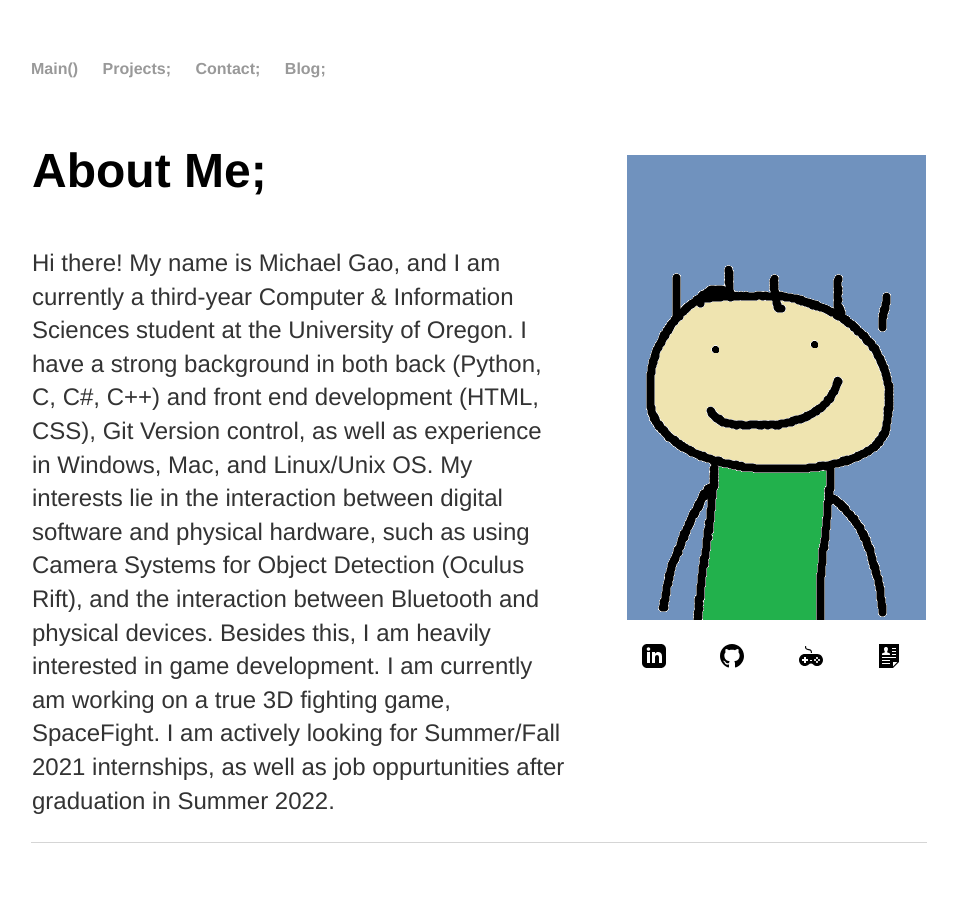
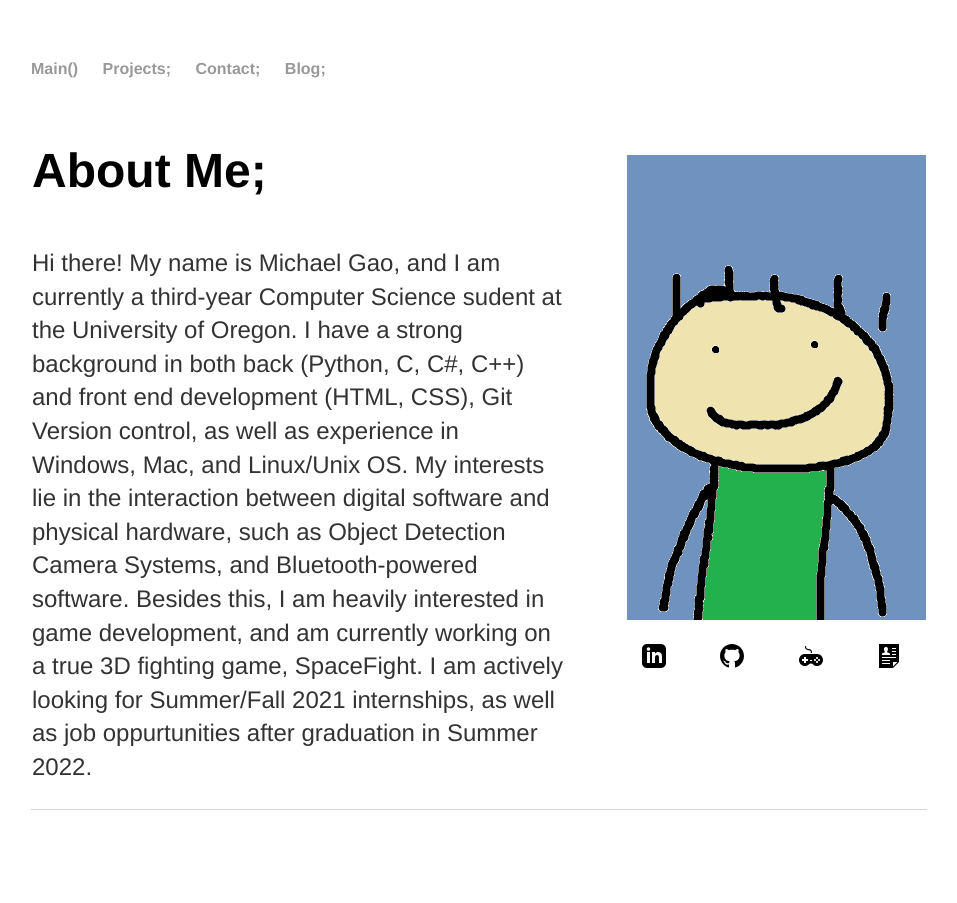
Before and after one commit to michael-c-gao/WebsiteOfMichael, a Jekyll site: the page built from index.html, in a window 1280 px wide. Shown: the whole page, without its empty margins (161-1118 px from the left). Built offline with Jekyll 4.4.1, drawn with Linux system fonts in a browser that asks for light colours.

Commit message:
Update index.html

```diff
--- a/index.html
+++ b/index.html
@@ -23,11 +23,12 @@ title: Michael C. Gao
 <section class="parent">
 	<section class="child">
 		<h1>About Me;</h1>
-	<p>Hi there! My name is Michael Gao, and I am currently a third-year Computer & Information Sciences student at the University of Oregon.
-	I have a strong background in both back (Python, C, C#, C++) and front end development (HTML, CSS), Git Version control, as well as experience in Windows, Mac, and Linux/Unix OS.
-	My interests lie in the interaction between digital software and physical hardware, such as using Camera Systems for Object Detection (Oculus Rift), and the interaction between
-		Bluetooth and physical devices. Besides this, I am heavily interested in game development. I am currently am working on a true 3D fighting game, SpaceFight. I am actively looking for Summer/Fall 2021 internships, as well as job oppurtunities after graduation
-		in Summer 2022. </p>
+	<p>Hi there! My name is Michael Gao, and I am currently a third-year Computer Science sudent at the University of Oregon.
+	I have a strong background in both back (Python, C, C#, C++) and front end development (HTML, CSS), Git Version control,
+	as well as experience in Windows, Mac, and Linux/Unix OS. My interests lie in the interaction between digital software and
+	physical hardware, such as Object Detection Camera Systems, and Bluetooth-powered software.  Besides this, I am heavily
+	interested in game development, and am currently working on a true 3D fighting game, SpaceFight. I am actively looking for Summer/Fall 2021
+	internships, as well as job oppurtunities after graduation in Summer 2022. </p>
 	</section>
 	<section class="child">
 
```
